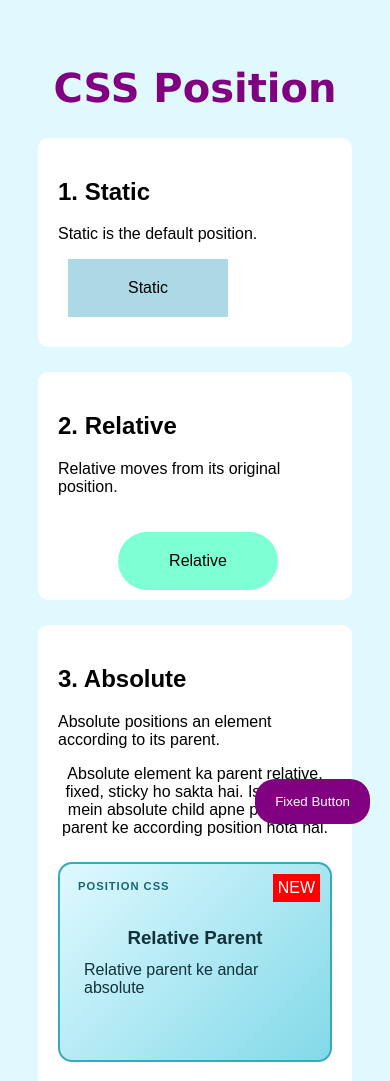
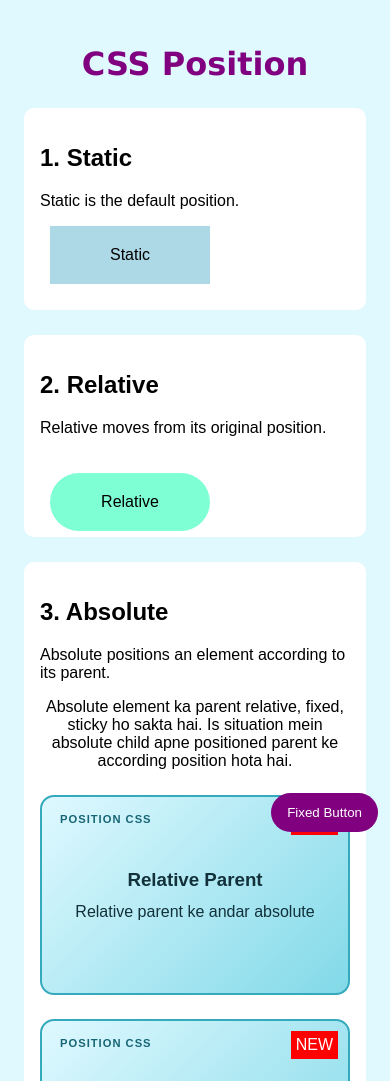
Before and after one commit to Faryal-Razzaq/CSS-Position, a plain HTML site: page index.html in a window 390 px wide. Shown: the top 1081 px of the page. Drawn offline with Linux system fonts and the light colour scheme.

Commit message:
Update style.css

```diff
--- a/style.css
+++ b/style.css
@@ -1,7 +1,8 @@
-  body {
+   body {
             font-family: sans-serif;
             padding: 30px;
             background: #dff9ff;
+      overflow-x: hidden;
         }
 
         h1 {
@@ -214,6 +215,7 @@
 
 
 
+
         /* 4. STICKY */
 
         .sticky {
@@ -290,3 +292,33 @@
         .name{
             color: purple;
         }
+
+        /* Responsive */
+         @media (max-width: 600px) {
+          body {
+            padding: 16px;
+          }
+
+          h1 {
+            font-size: 32px;
+          }
+
+          .section {
+            padding: 16px;
+          }
+
+          .relative {
+            left: 0;
+          }
+
+          .card {
+            flex-basis: 100%;
+            max-width: 100%;
+          }
+
+          .fixed {
+            right: 12px;
+            bottom: 12px;
+            padding: 12px 16px;
+          }
+        }
```
